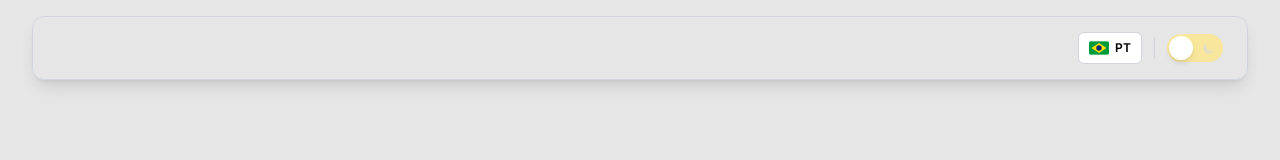
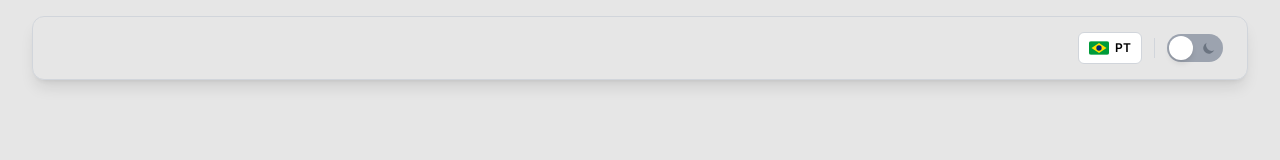
Before and after one commit to Andreirl032/portfolio-andrei, a Next.js app: page / in a window 1280 px wide. Shown: the top 160 px of the page. Built offline with nearby package versions, Linux system fonts and the light colour scheme.

Commit message:
ajuste cores switch modo claro/escuro

```diff
--- a/src/app/components/ThemeToggleButton.tsx
+++ b/src/app/components/ThemeToggleButton.tsx
@@ -51,17 +51,21 @@ export default function ThemeToggle() {
       aria-label={isDark ? "Ativar modo claro" : "Ativar modo escuro"}
       onClick={() => setTheme(isDark ? "light" : "dark")}
       className={`interactive-scale theme-transition relative h-7 w-14 shrink-0 rounded-full p-0.5 focus-visible:outline focus-visible:outline-2 focus-visible:outline-offset-2 focus-visible:outline-blue-500 ${
-        isDark ? "bg-slate-600" : "bg-amber-200/80"
+        isDark ? "bg-slate-800" : "bg-gray-400"
       }`}
     >
       <SunIcon
-        className={`theme-transition pointer-events-none absolute left-1.5 top-1.5 h-4 w-4 text-amber-500 ${
-          isDark ? "scale-90 opacity-40" : "scale-110 opacity-100"
+        className={`theme-transition pointer-events-none absolute left-1.5 top-1.5 h-4 w-4 ${
+          isDark
+            ? "scale-90 text-gray-500 opacity-60"
+            : "scale-110 text-orange-700 drop-shadow-sm"
         }`}
       />
       <MoonIcon
-        className={`theme-transition pointer-events-none absolute right-1.5 top-1.5 h-4 w-4 text-indigo-200 ${
-          isDark ? "scale-110 opacity-100" : "scale-90 opacity-40"
+        className={`theme-transition pointer-events-none absolute right-1.5 top-1.5 h-4 w-4 ${
+          isDark
+            ? "scale-110 text-slate-100 drop-shadow-sm"
+            : "scale-90 text-gray-600 opacity-60"
         }`}
       />
       <span
```
